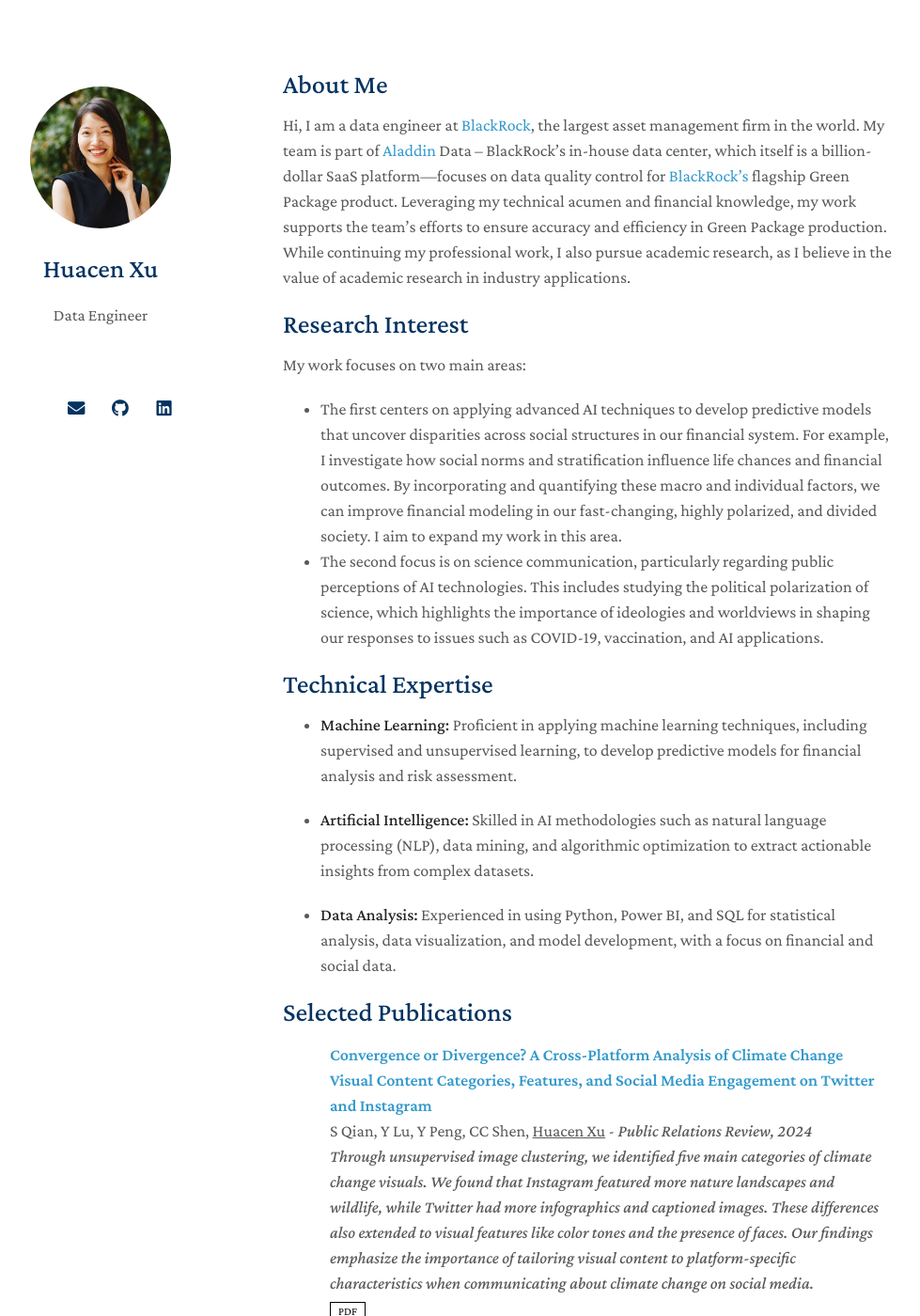
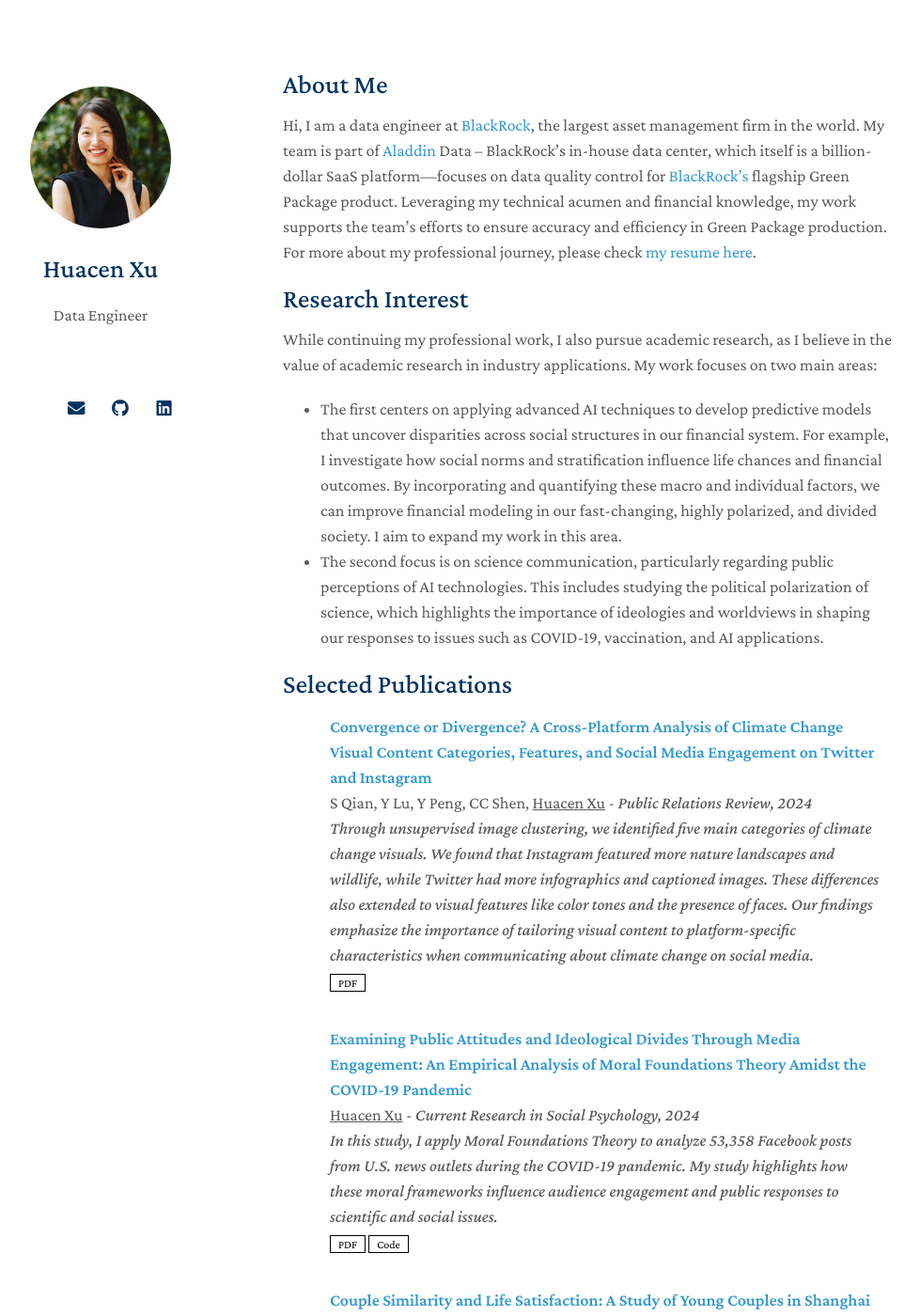
Before and after one commit to huacenxu/huacenxu.github.io, a Jekyll site: the page built from index.md, in a window 1280 px wide and 1400 px high. Shown: the whole window at 94% size, without its empty margins (169-1148 px from the left). Built offline with Jekyll 4.4.1, drawn with Linux system fonts in a browser that asks for light colours; nearby versions of some CDN libraries; a style sheet for code colours, icons or effects is not loaded; our own code applies the rules of GitHub Pages for plain Markdown files; some of the changed text lies outside the part shown.

Commit message:
updated code

```diff
--- a/_data/publications.yml
+++ b/_data/publications.yml
@@ -24,5 +24,5 @@ main:
 
   - title: "Double Bind in Loan Access in China: The Reification of Gender Differences in Business Loans"
     authors: <u>Huacen Xu</u>, HJ Zhan, CEE James, LD Fannin, Y Yin - <i>International Journal of Gender and Entrepreneurship, 2018</i>
-    conference: This paper utilizes predictive modeling to analyze and address gender disparities in loan access, highlighting that women's perception of a higher likelihood of loan rejection affects their willingness to apply in the first place
+    conference: This paper utilizes predictive modeling to analyze and address gender disparities in loan access, highlighting that women's perception of a higher likelihood of loan rejection affects their willingness to apply in the first place.
     pdf: https://scholar.google.com/citations?view_op=view_citation&hl=en&user=Q0wjoTYAAAAJ&citation_for_view=Q0wjoTYAAAAJ:u5HHmVD_uO8C
--- a/index.md
+++ b/index.md
@@ -4,16 +4,16 @@ layout: homepage
 
 ## About Me
 
-Hi, I am a data engineer at [BlackRock](https://www.blackrock.com/), the largest asset management firm in the world. My team is part of [Aladdin](https://www.blackrock.com/aladdin) Data – BlackRock’s in-house data center, which itself is a billion-dollar SaaS platform—focuses on data quality control for [BlackRock’s](https://www.blackrock.com/) flagship Green Package product. Leveraging my technical acumen and financial knowledge, my work supports the team’s efforts to ensure accuracy and efficiency in Green Package production. While continuing my professional work, I also pursue academic research, as I believe in the value of academic research in industry applications.
+Hi, I am a data engineer at [BlackRock](https://www.blackrock.com/), the largest asset management firm in the world. My team is part of [Aladdin](https://www.blackrock.com/aladdin) Data – BlackRock’s in-house data center, which itself is a billion-dollar SaaS platform—focuses on data quality control for [BlackRock’s](https://www.blackrock.com/) flagship Green Package product. Leveraging my technical acumen and financial knowledge, my work supports the team’s efforts to ensure accuracy and efficiency in Green Package production.  For more about my professional journey, please check [my resume here]().
 
 ## Research Interest
 
-My work focuses on two main areas:
+While continuing my professional work, I also pursue academic research, as I believe in the value of academic research in industry applications. My work focuses on two main areas:
 
 - The first centers on applying advanced AI techniques to develop predictive models that uncover disparities across social structures in our financial system. For example, I investigate how social norms and stratification influence life chances and financial outcomes. By incorporating and quantifying these macro and individual factors, we can improve financial modeling in our fast-changing, highly polarized, and divided society. I aim to expand my work in this area.
 - The second focus is on science communication, particularly regarding public perceptions of AI technologies. This includes studying the political polarization of science, which highlights the importance of ideologies and worldviews in shaping our responses to issues such as COVID-19, vaccination, and AI applications.
 
-
+{% include_relative _includes/publications.md %}
 
 ## Technical Expertise
 - **Machine Learning:** Proficient in applying machine learning techniques, including supervised and unsupervised learning, to develop predictive models for financial analysis and risk assessment.
@@ -21,6 +21,3 @@ My work focuses on two main areas:
 - **Artificial Intelligence:** Skilled in AI methodologies such as natural language processing (NLP), data mining, and algorithmic optimization to extract actionable insights from complex datasets.
 
 - **Data Analysis:** Experienced in using Python, Power BI, and SQL for statistical analysis, data visualization, and model development, with a focus on financial and social data.
-
-
-{% include_relative _includes/publications.md %}
```
